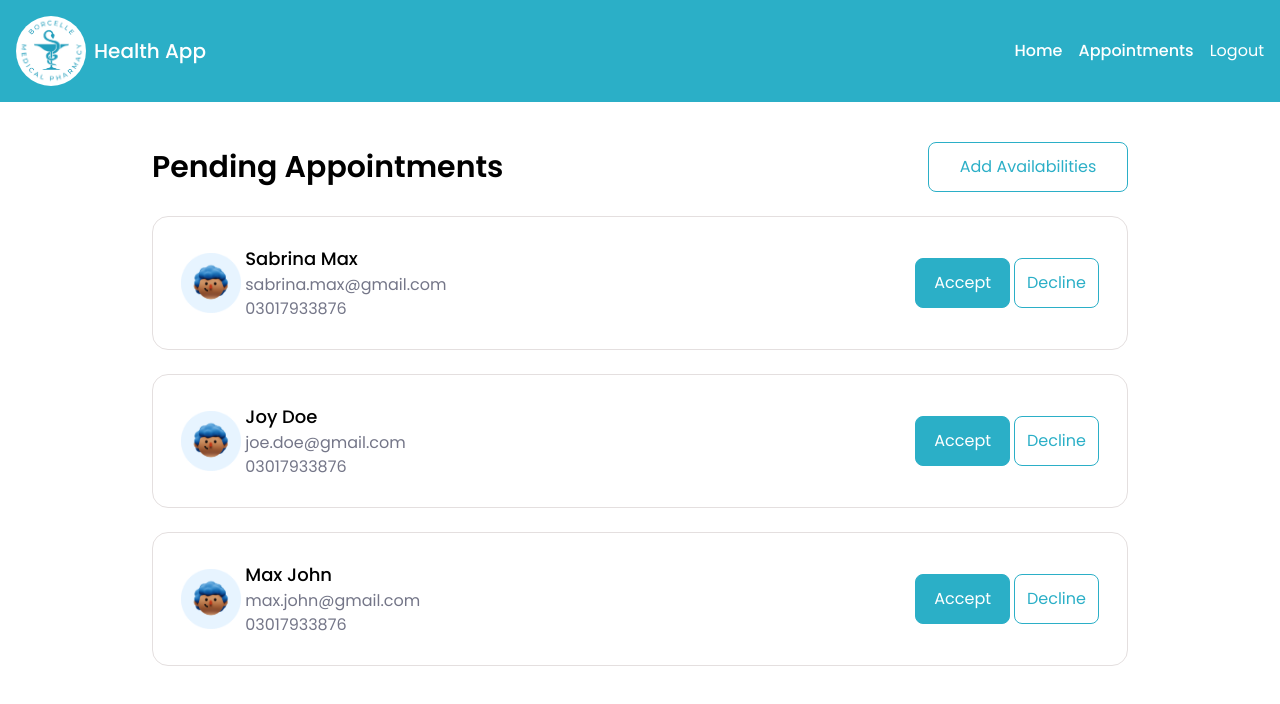
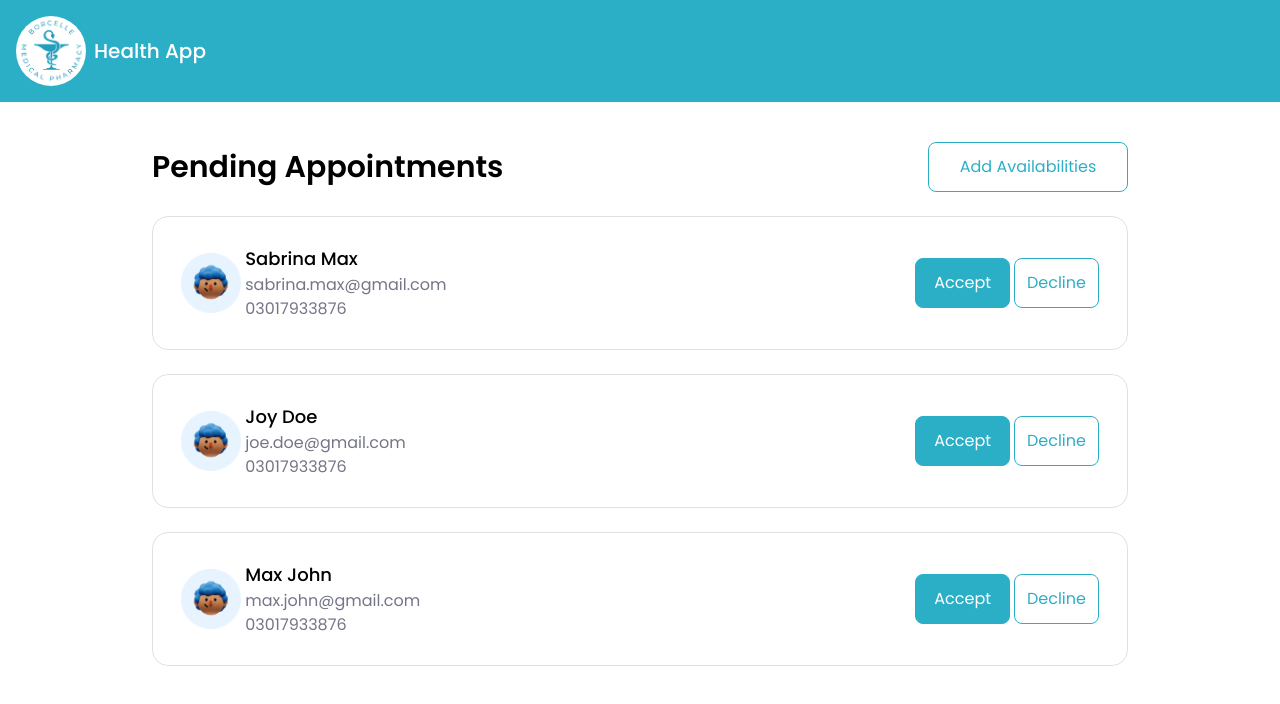
Before and after one commit to muneebaa/devathonProject, a React (Vite) app in the folder frontend/: page /doctor in a window 1280 px wide. Shown: the top 704 px of the page. Built offline with nearby package versions, Linux system fonts and the light colour scheme.

Commit message:
links removed

```diff
--- a/frontend/src/components/Navbar/Navbar.jsx
+++ b/frontend/src/components/Navbar/Navbar.jsx
@@ -19,7 +19,7 @@ const Navbar = () => {
           <p className="text-white font-medium text-xl ml-2">Health App</p>
         </div>
       </div>
-      <div className="flex justify-between" style={{ width: "20%" }}>
+      {/* <div className="flex justify-between" style={{ width: "20%" }}>
         <Link to={"/"} className="text-white hover:underline hover:text-white">
           <p>Home</p>
         </Link>
@@ -30,7 +30,7 @@ const Navbar = () => {
           <p>Appointments</p>
         </Link>
         <p className="text-white  hover:text-white cursor-pointer">Logout</p>
-      </div>
+      </div> */}
     </div>
   );
 };
```
